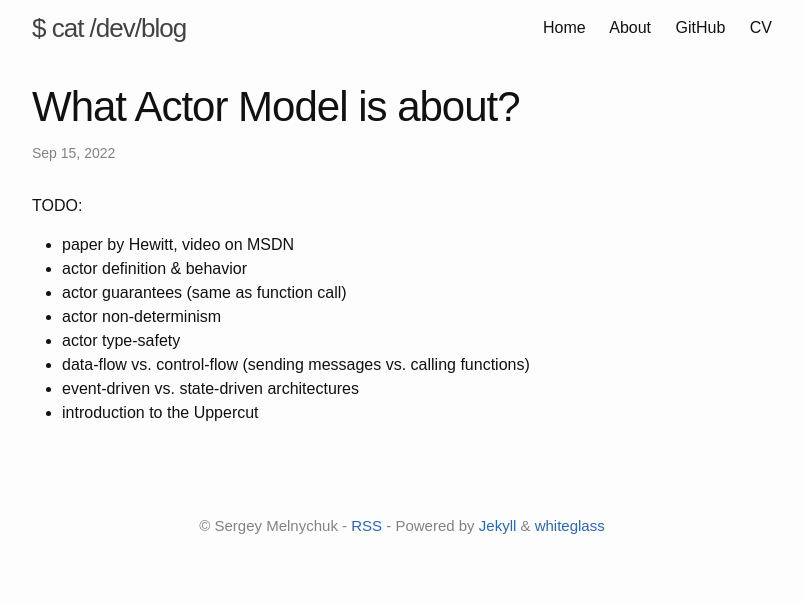
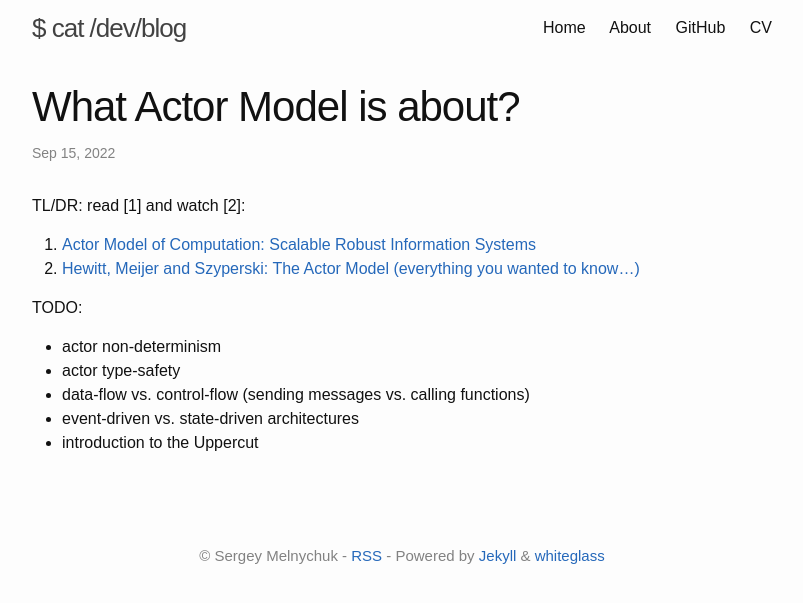
Before and after one commit to sergey-melnychuk/sergey-melnychuk.github.io, a Jekyll site: the page built from _posts/2022-09-15-what-actor-model-is-about.markdown, in a window 1280 px wide. Shown: the top 603 px of the page, without its empty margins (238-1041 px from the left). Built offline with Jekyll 4.4.1, drawn with Linux system fonts in a browser that asks for light colours; comment, search, counter and statistics services are not loaded.

Commit message:
Actor Model post: add TL/DR

```diff
--- a/_posts/2022-09-15-what-actor-model-is-about.markdown
+++ b/_posts/2022-09-15-what-actor-model-is-about.markdown
@@ -5,10 +5,12 @@ date:   2022-09-15 16:11:42 +0200
 categories: actors akka actor-model uppercut
 ---
 
+TL/DR: read [1] and watch [2]:
+1. [Actor Model of Computation: Scalable Robust Information Systems](https://arxiv.org/abs/1008.1459)
+1. [Hewitt, Meijer and Szyperski: The Actor Model (everything you wanted to know...)](https://www.youtube.com/watch?v=7erJ1DV_Tlo)
+
+
 TODO:
-- paper by Hewitt, video on MSDN
-- actor definition & behavior
-- actor guarantees (same as function call)
 - actor non-determinism
 - actor type-safety
 - data-flow vs. control-flow (sending messages vs. calling functions)
```
